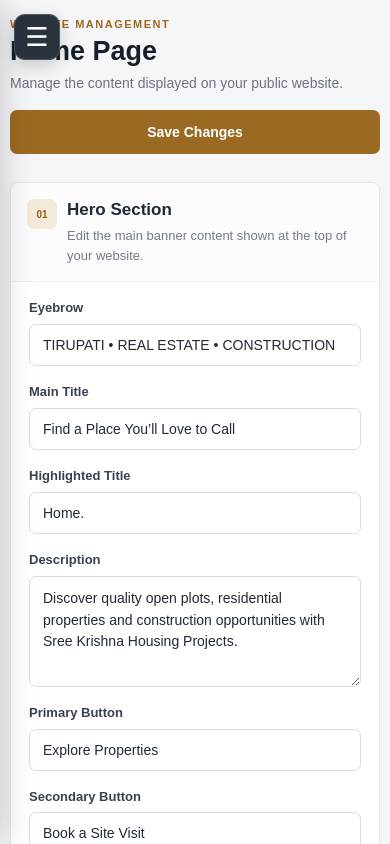
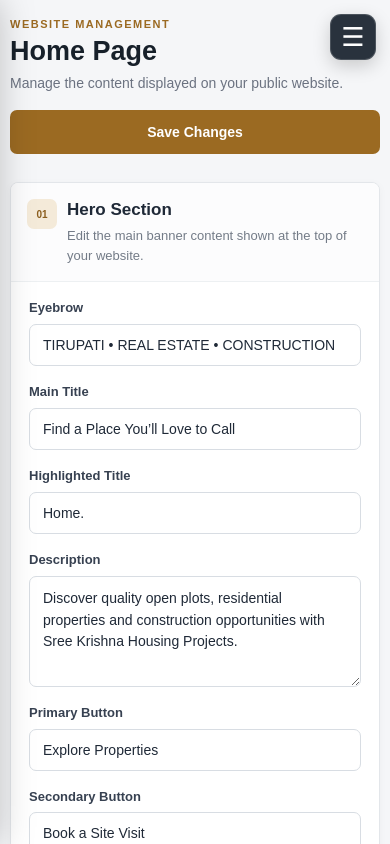
Before and after one commit to pnaveeen-yadav/sree-krishna-housing-projects, a Next.js app in the folder sree-krishna-housing-projects-github/: page /admin/home in a window 390 px wide. Shown: the top 844 px of the page. Built offline with nearby package versions, Linux system fonts and the light colour scheme; no server answers; the database is empty.

Commit message:
Move admin mobile menu button to the right for improved accessibility

```diff
--- a/sree-krishna-housing-projects-github/styles/admin.css
+++ b/sree-krishna-housing-projects-github/styles/admin.css
@@ -2042,7 +2042,7 @@
   .adminMobileMenuButton {
     position: fixed;
     top: 14px;
-    left: 14px;
+    right: 14px;
     width: 46px;
     height: 46px;
 
```
